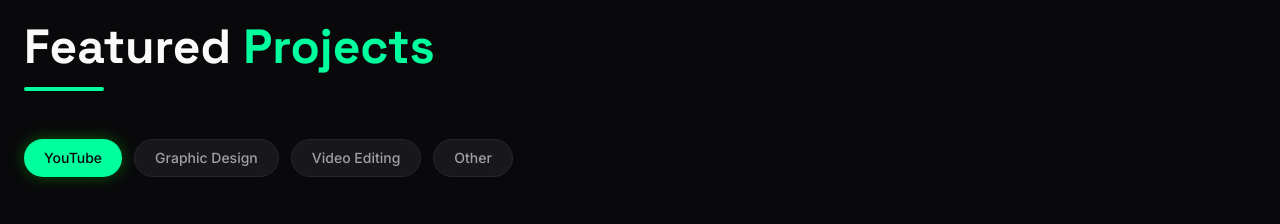
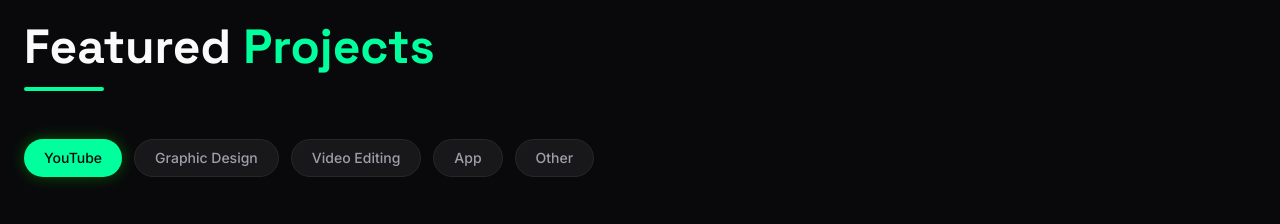
Before and after one commit to Obitouchiha002/vansh-portfolio, a React (Vite) app: page / in a window 1280 px wide. Shown: the part 5080-5304 px from the top of the page. Built offline with nearby package versions, Linux system fonts and the light colour scheme; no server answers; grey boxes are pictures that could not be loaded.

Commit message:
Initial commit

```diff
--- a/src/components/Chatbot.tsx
+++ b/src/components/Chatbot.tsx
@@ -65,6 +65,9 @@ Skills:
 About Vansh:
 He is a young learner from Delhi, deeply passionate about technology, computers, and digital creation. He has a strong interest in computer hardware, networking, and troubleshooting. He loves diagnosing PC issues, optimizing performance, and helping others get the most out of their machines, especially low-end setups. He combines technical skills with creative vision to produce engaging tech tutorials and digital content.
 
+Notable Projects:
+- VanshLink: Connect instantly, chat privately. Your conversations, your control. (App) Link: https://vanshlink.vercel.app/
+
 Navigation:
 If the user asks to see projects, skills, contact, about, or home, you MUST call the "navigateToSection" tool to take them there.
 
@@ -119,6 +122,8 @@ export default function Chatbot() {
       } else if (lowerInput.includes('project') || lowerInput.includes('portfolio')) {
         window.location.hash = '#projects';
         return "Taking you to the Projects section!";
+      } else if (lowerInput.includes('vanshlink') || lowerInput.includes('app')) {
+        return "VanshLink: Connect instantly, chat privately. Your conversations, your control. You can check it out here: https://vanshlink.vercel.app/";
       } else if (lowerInput.includes('contact') || lowerInput.includes('hire') || lowerInput.includes('email')) {
         window.location.hash = '#contact';
         return "Taking you to the Contact section!";
--- a/src/components/Projects.tsx
+++ b/src/components/Projects.tsx
@@ -1,5 +1,5 @@
 import { motion, AnimatePresence } from 'motion/react';
-import { ExternalLink, Play, Image as ImageIcon, Code, PenTool, Layout } from 'lucide-react';
+import { ExternalLink, Play, Image as ImageIcon, Code, PenTool, Layout, Smartphone } from 'lucide-react';
 import { useState } from 'react';
 import ThumbnailsGallery from './ThumbnailsGallery';
 import GameTestingGallery from './GameTestingGallery';
@@ -117,6 +117,16 @@ const projects: (ProjectDetails & { icon: any, link?: string, isGallery?: boolea
     isGamingSolutionsGallery: true,
   },
 
+  // App
+  {
+    title: 'VanshLink',
+    category: 'App',
+    icon: Smartphone,
+    image: '/vanshlink-thumbnail.svg',
+    description: 'Connect instantly, chat privately. Your conversations, your control.',
+    link: 'https://vanshlink.vercel.app/',
+  },
+
   // Other
   {
     title: 'My Resume',
@@ -128,7 +138,7 @@ const projects: (ProjectDetails & { icon: any, link?: string, isGallery?: boolea
   },
 ];
 
-const categories = ['YouTube', 'Graphic Design', 'Video Editing', 'Other'];
+const categories = ['YouTube', 'Graphic Design', 'Video Editing', 'App', 'Other'];
 
 export default function Projects() {
   const [activeCategory, setActiveCategory] = useState('YouTube');
```
Also changed, not shown: public/vanshlink-thumbnail.svg (added), 1 other file (tests, documents, lock files or other folders).
